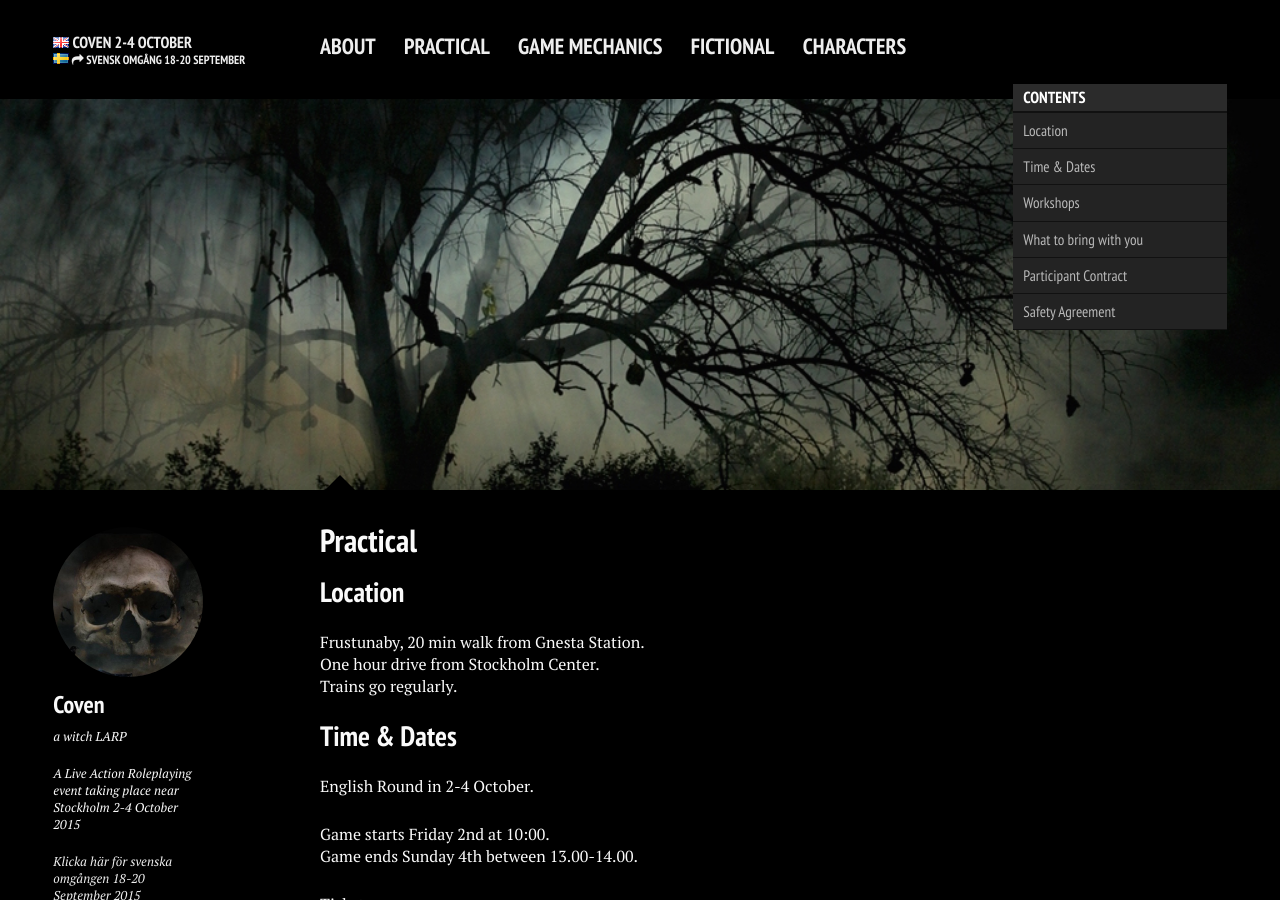
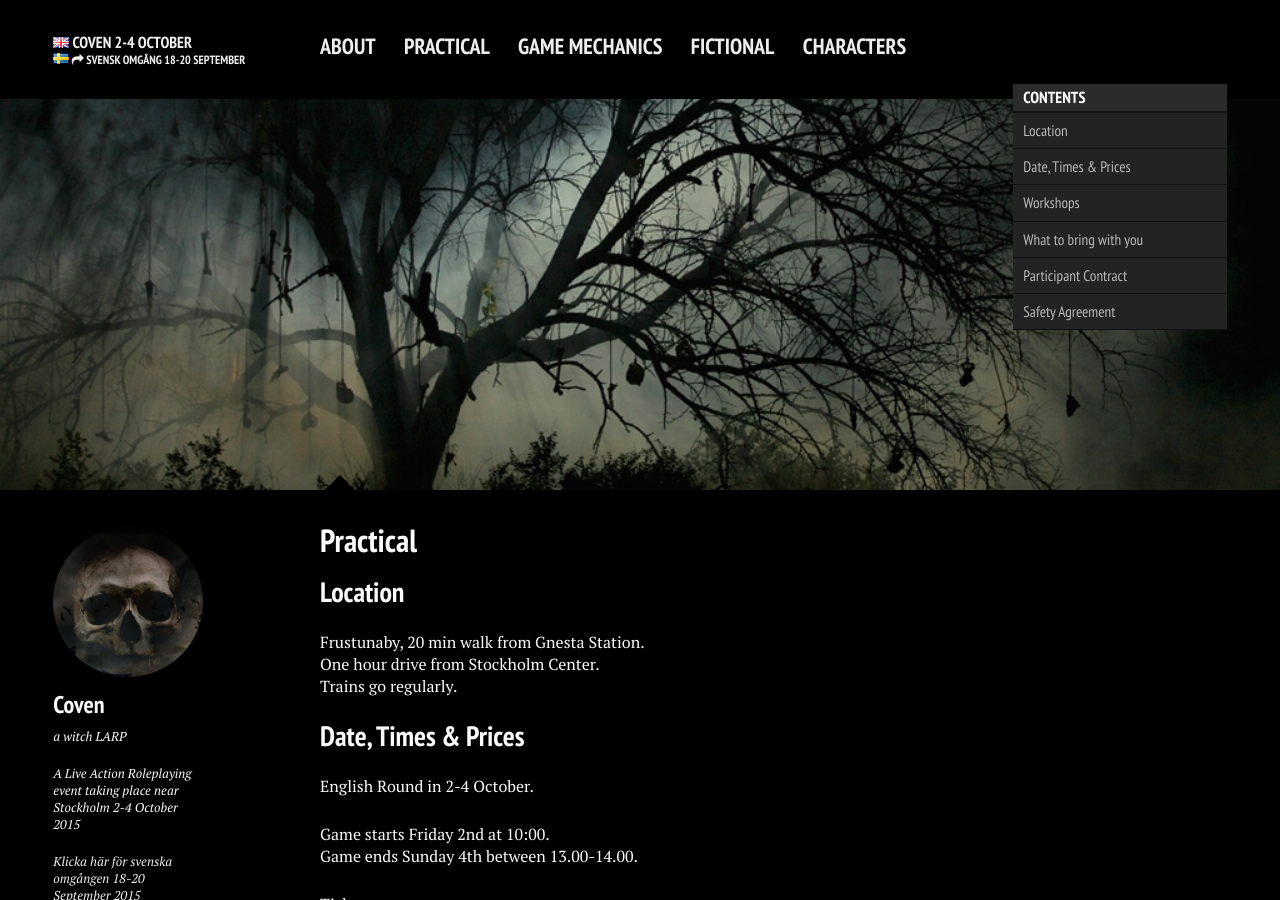
Before and after one commit to stanislavb/en.coven.nu, a Jekyll site: the page built from practical/index.md, in a window 1280 px wide and 900 px high. Built offline with Jekyll 4.4.1, drawn with Linux system fonts in a browser that asks for light colours; nearby versions of some CDN libraries.

Commit message:
Update index.md

```diff
--- a/practical/index.md
+++ b/practical/index.md
@@ -24,7 +24,7 @@ Frustunaby, 20 min walk from Gnesta Station.
 One hour drive from Stockholm Center.
 Trains go regularly.
 
-## Time & Dates
+## Date, Times & Prices
 
 English Round in 2-4 October.
 
```
